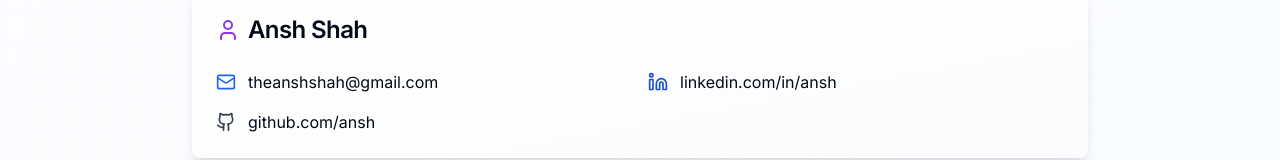
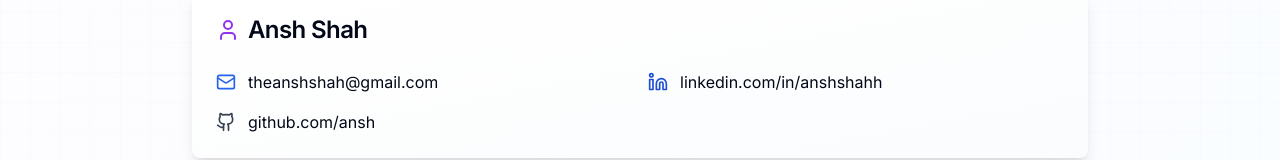
Before and after one commit to pckle4/port, a Next.js app: page /resume in a window 1280 px wide. Shown: the part 318-478 px from the top of the page. Built offline with nearby package versions, Linux system fonts and the light colour scheme; no server answers.

Commit message:
Update page.tsx

```diff
--- a/app/resume/page.tsx
+++ b/app/resume/page.tsx
@@ -35,7 +35,7 @@ import Link from "next/link"
 const personalInfo = {
   name: "Ansh Shah",
   email: "theanshshah@gmail.com",
-  linkedin: "linkedin.com/in/ansh",
+  linkedin: "linkedin.com/in/anshshahh",
   github: "github.com/ansh",
 }
 
```
